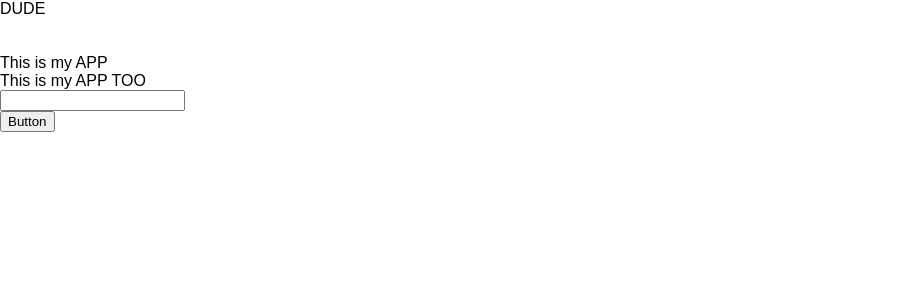
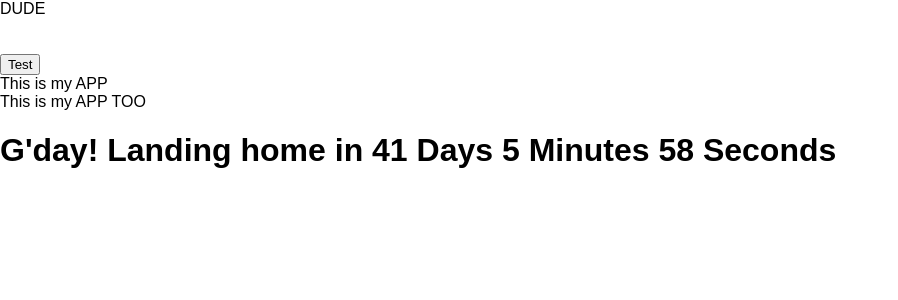
Before and after one commit to CapSap/collab-whisky, a React (Create React App) app: page / in a window 1280 px wide. Shown: the top 300 px of the page, without its empty margins (0-898 px from the left). Built offline with nearby package versions, Linux system fonts and the light colour scheme.

Commit message:
playing around and trying to get a countdown timer to tick/update.

```diff
--- a/src/App.js
+++ b/src/App.js
@@ -11,45 +11,22 @@ class App extends Component {
         <br />
         <br />
         <br />
+        <WelcomeTest />
         <Children abc = "test" />
         <Child abc = "test" />
-        <SearchBar/>
-        <Button />
+        <Countdown />
       </div>
     );
   }
 }
 
-class SearchBar extends Component {
-  render() {
-    var searchText = "test123";
-    console.log(searchText);
-    return (
-        <form>
-          <input
-            type="text"
-            value={this.props.searchText}
-            // ? this.props.searchText. why?
-            />
-        </form>
-    );
-  }
+
+
+function WelcomeTest() {
+  return <h1> Hello </h1>,
+      <button > Test </button>
 }
 
-class Button extends Component {
-  render() {
-    function buttonClicked() {
-      console.log("testingbutton", {}
-        // value in search bar? how to get that object?
-      )
-    }
-    return(
-      <div>
-        <button type="text" onClick={buttonClicked}> Button </button>
-      </div>
-    );
-  }
-}
 
 class Children extends Component {
   render() {
@@ -69,6 +46,45 @@ const Child  = (props) => {
   );
 };
 
+class Countdown extends Component {
+  render() {
+    const arrive = new Date('September 12, 2018 06:05:00 GMT +10')
+    // from https://gist.github.com/remino/1563878
+    function convertMS(ms) {
+      var d, h, m, s;
+      s = Math.floor(ms / 1000);
+      m = Math.floor(s / 60);
+      s = s % 60;
+      h = Math.floor(m / 60);
+      m = m % 60;
+      d = Math.floor(h / 24);
+      h = h % 24;
+      return (
+        d + " Days " + m + " Minutes " + s + " Seconds "
+      );
+    }
+    console.log(convertMS(2418131631));
+
+    return (
+      <div>
+        <h1> G'day! Landing home in {convertMS(arrive - Date.now())} </h1>
+        </div>
+    )
+  }
+}
+
+// function convertMS(ms) {
+// var d, h, m, s;
+// s = Math.floor(ms / 1000);
+// m = Math.floor(s / 60);
+// s = s % 60;
+// h = Math.floor(m / 60);
+// m = m % 60;
+// d = Math.floor(h / 24);
+// h = h % 24;
+// return { d "Days"
+// }
+// };
 
 
 export default App;
```
